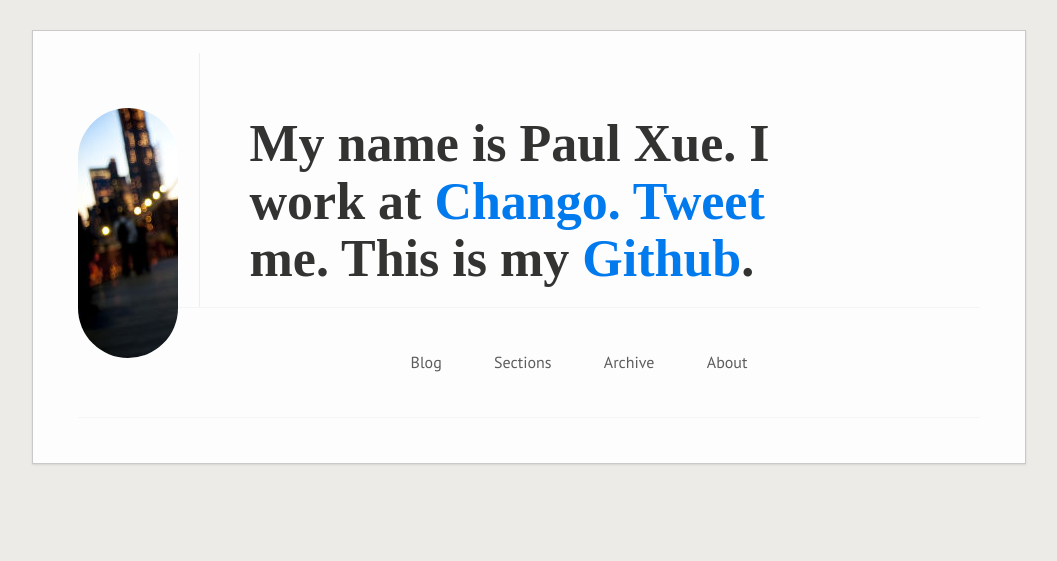
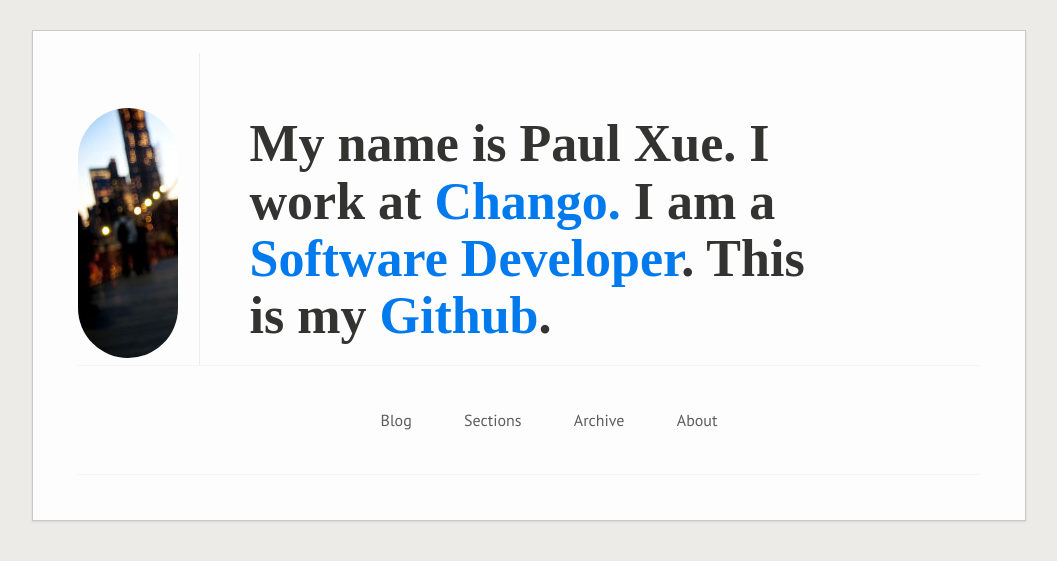
Before and after one commit to pxue/flasklog, a Flask app: page /about in a window 1280 px wide. Shown: the top 561 px of the page, without its empty margins (111-1168 px from the left). Run offline with Flask 2, Linux system fonts and the light colour scheme; some libraries are stand-ins or nearby versions; some web fonts are replaced.

Commit message:
title change

```diff
--- a/templates/base.html
+++ b/templates/base.html
@@ -35,10 +35,10 @@
                     </a>
                 </aside>
                 <header>
-                    <h1>My name is Paul Xue. I work at <a
-                            href="http://www.chango.com">Chango.</a>
-                        <a href="http://twitter.com/pxue"> Tweet </a>me.
-                        <!--<a href="http://www.linkedin.com/in/paulxue"> Hire </a>me.-->
+                    <h1>My name is Paul Xue. I work at
+                        <a href="http://www.chango.com"> Chango.</a>
+                        I am a <a href="http://www.linkedin.com/in/paulxue">Software Developer</a>.
+                        <!--<a href="http://twitter.com/pxue"> Tweet </a>me.-->
                         This is my <a href="https://github.com/pxue"> Github</a>.
                     </h1>
                 </header>
--- a/templates/extra/gotrans.html
+++ b/templates/extra/gotrans.html
@@ -39,7 +39,7 @@
           times = ["1a", "2a", "3a", "4a", "5a", "6a", "7a", "8a", "9a", "10a", "11a", "12a", "1p", "2p", "3p", "4p", "5p", "6p", "7p", "8p", "9p", "10p", "11p", "12p"];
 
 
-          d3.tsv("{{ url_for('static', filename='data.tsv') }}",
+      d3.tsv("{{ url_for('static', filename='data.tsv') }}",
         function(d) {
           return {
             day: +d.day,
```
